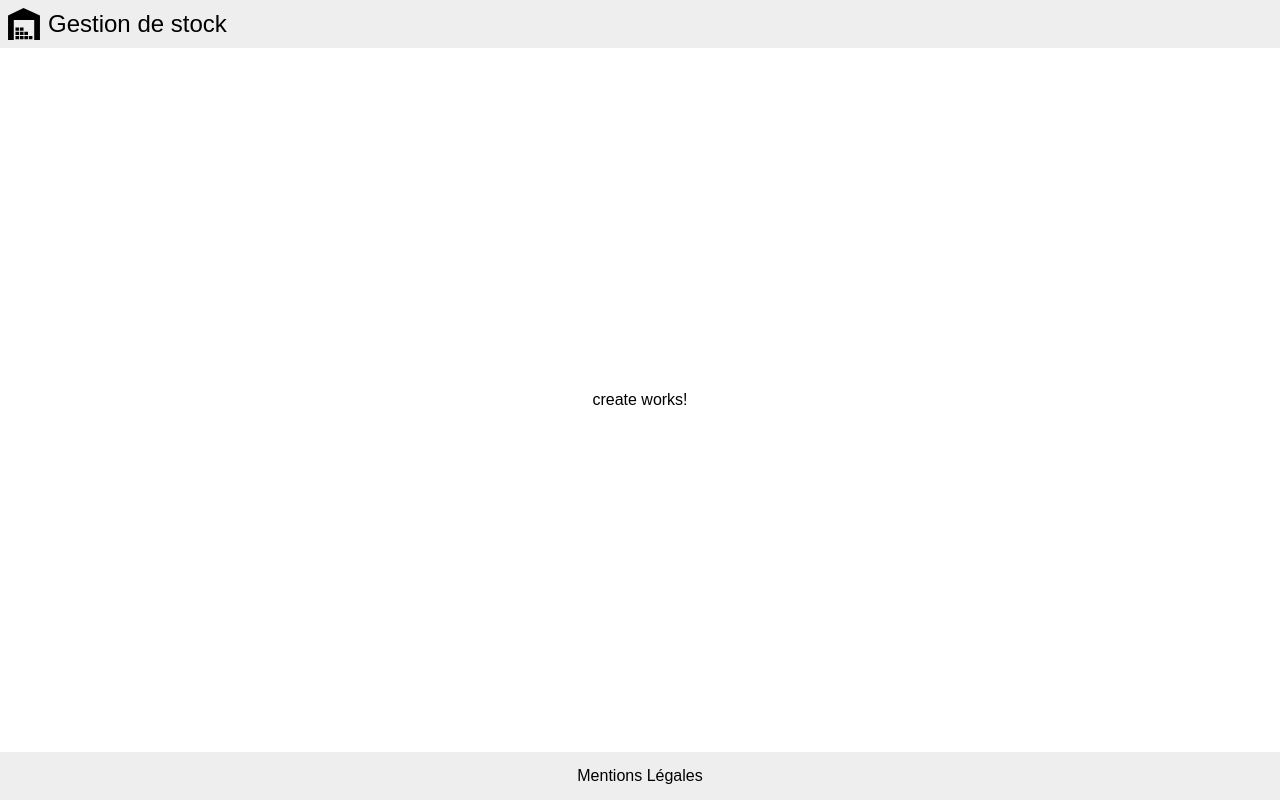
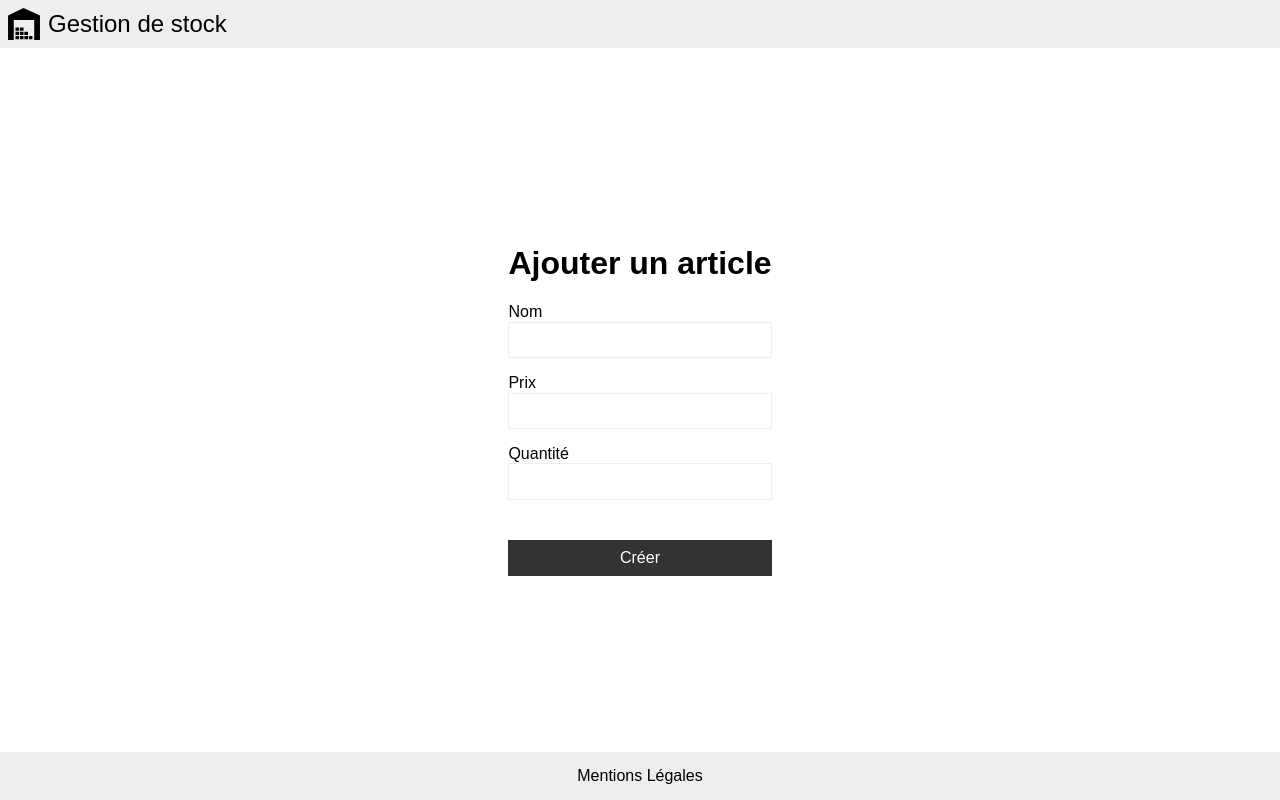
Before and after one commit to jlg-formation/gul-june-2020, an Angular app: page /stock/new in a window 1280 px wide. Built offline with nearby package versions, Linux system fonts and the light colour scheme.

Commit message:
added dom and css for create

```diff
--- a/src/app/stock/create/create.component.html
+++ b/src/app/stock/create/create.component.html
@@ -1 +1,18 @@
-<p>create works!</p>
+<main>
+  <h1>Ajouter un article</h1>
+  <form>
+    <label>
+      <div>Nom</div>
+      <input type="text" />
+    </label>
+    <label>
+      <div>Prix</div>
+      <input type="number" />
+    </label>
+    <label>
+      <div>Quantité</div>
+      <input type="number" />
+    </label>
+    <button class="primary" type="submit">Créer</button>
+  </form>
+</main>
--- a/src/app/stock/create/create.component.scss
+++ b/src/app/stock/create/create.component.scss
@@ -0,0 +1,12 @@
+form {
+  display: flex;
+  flex-flow: column;
+}
+
+label {
+  padding-bottom: 1em;
+}
+
+button {
+  margin-top: 1.5em;
+}
--- a/src/app/stock/list/list.component.html
+++ b/src/app/stock/list/list.component.html
@@ -2,7 +2,7 @@
   <h1>Liste des articles</h1>
   <nav>
     <button>Rafraichir</button>
-    <button>Ajouter</button>
+    <button routerLink="/stock/new">Ajouter</button>
   </nav>
   <table>
     <caption>
--- a/src/styles.scss
+++ b/src/styles.scss
@@ -1,6 +1,12 @@
 /* You can add global styles to this file, and also import other style files */
 
 @import "../node_modules/normalize.css/normalize.css";
+
+*,
+*::before,
+*::after {
+  box-sizing: border-box;
+}
 
 body {
   font-family: sans-serif;
@@ -13,6 +19,12 @@ main {
 
 h1 {
   text-align: center;
+}
+
+input {
+  padding: 0.5em 1em;
+  border: 0.1em solid #eee;
+  width: 100%;
 }
 
 button {
```
